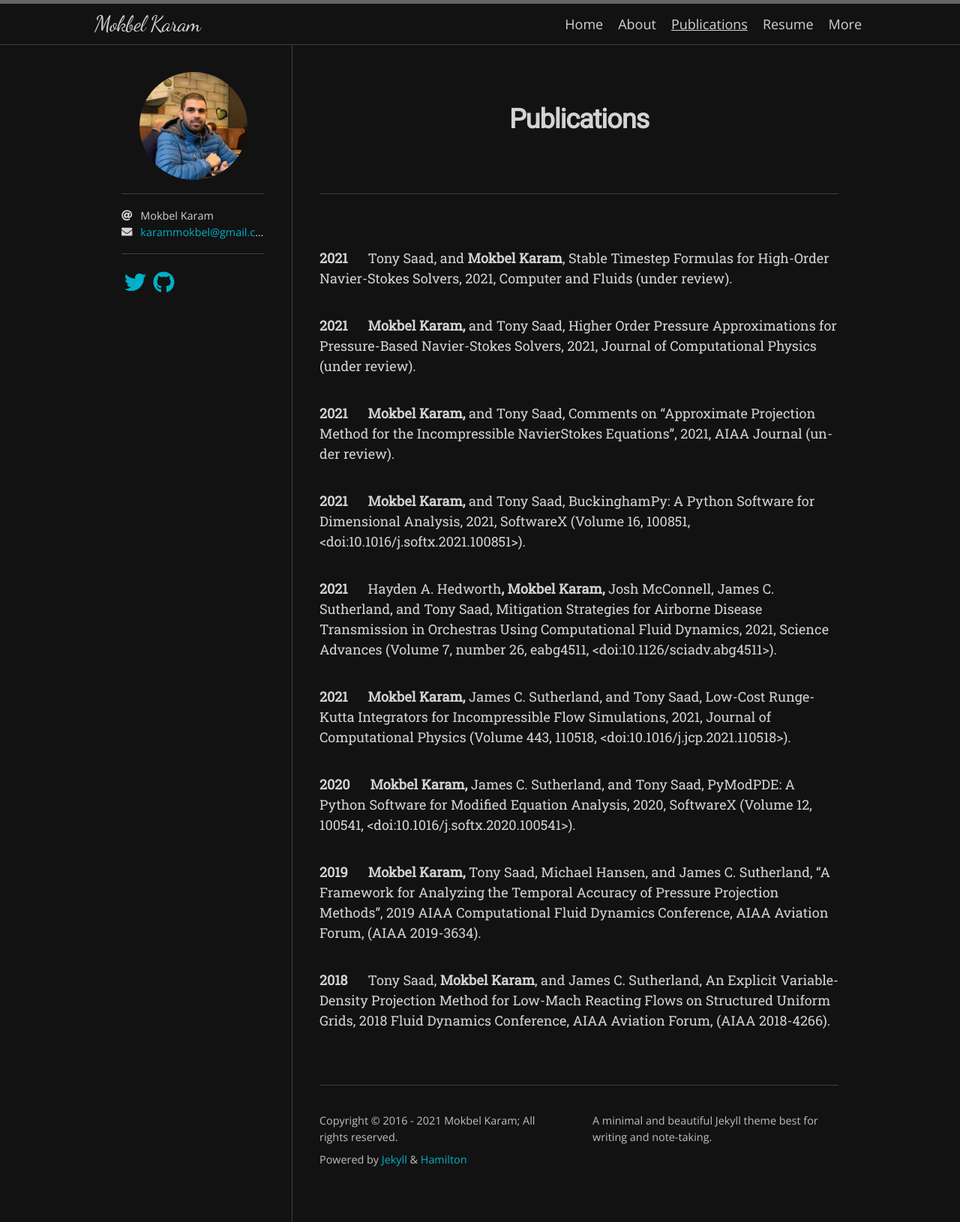
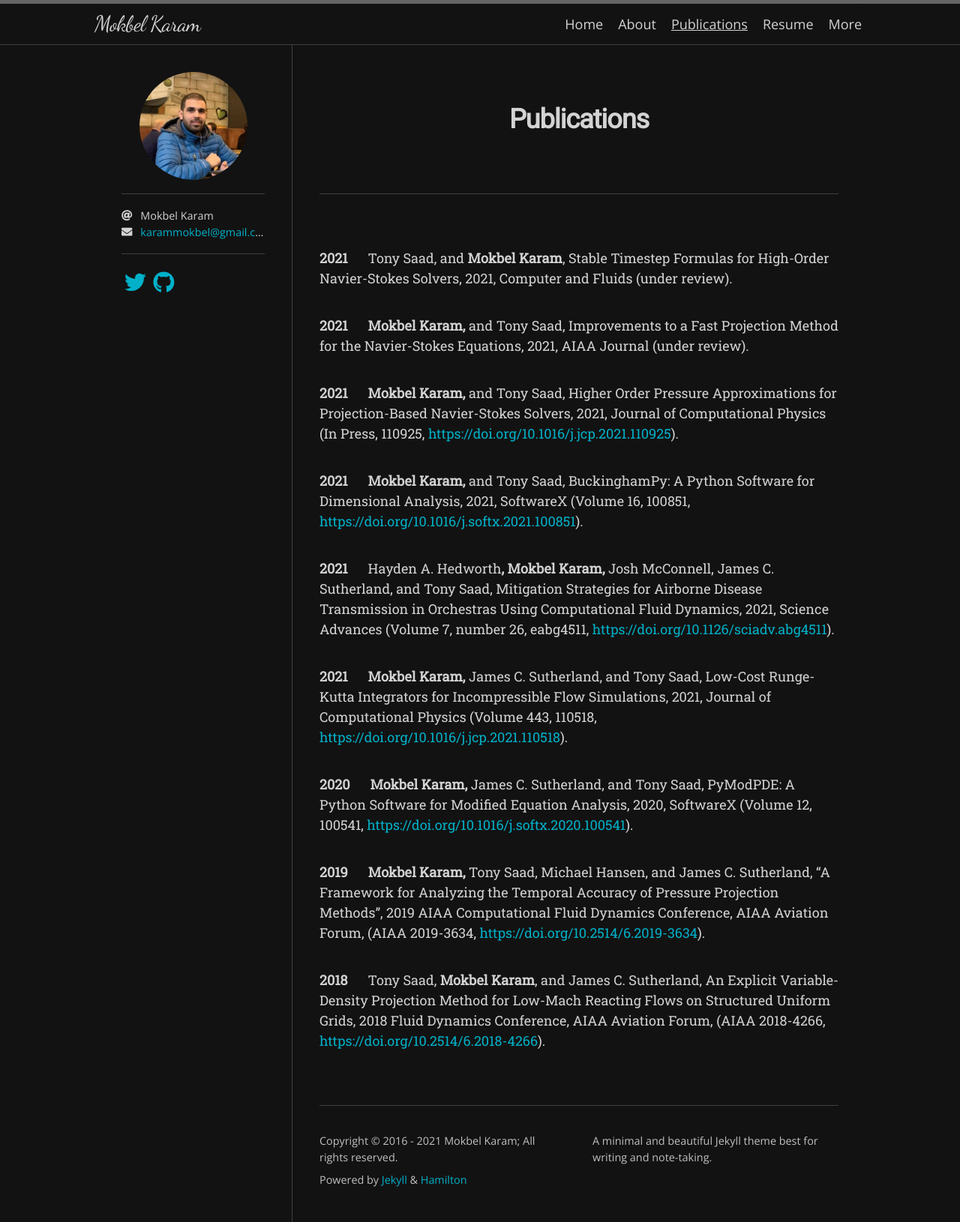
Before and after one commit to mk-95/mk-95.github.io, a Jekyll site: the page built from Publications.md, in a window 1280 px wide. Shown: the whole page at 75% size. Built offline with Jekyll 4.4.1, drawn with Linux system fonts in a browser that asks for light colours; nearby versions of some CDN libraries; some web fonts are replaced.

Commit message:
updated the publications status and added a doi hyperlink for each publication

```diff
--- a/Publications.md
+++ b/Publications.md
@@ -8,39 +8,38 @@ permalink: /Publications/
 **2021** &emsp; Tony Saad, and **Mokbel Karam**, Stable Timestep Formulas for High-Order
 Navier-Stokes Solvers, 2021, Computer and Fluids (under review).
 
+**2021** &emsp; **Mokbel Karam,** and Tony Saad, Improvements to a Fast Projection Method
+for the Navier-Stokes Equations, 2021, AIAA Journal (under review).
+
 **2021** &emsp; **Mokbel Karam,** and Tony Saad, Higher Order Pressure Approximations
-for Pressure-Based Navier-Stokes Solvers, 2021, Journal of Computational
-Physics (under review).
-
-**2021** &emsp; **Mokbel Karam,** and Tony Saad, Comments on "Approximate Projection
-Method for the Incompressible NavierStokes Equations", 2021, AIAA
-Journal (under review).
+for Projection-Based Navier-Stokes Solvers, 2021, Journal of Computational
+Physics (In Press, 110925, [https://doi.org/10.1016/j.jcp.2021.110925](https://doi.org/10.1016/j.jcp.2021.110925)).
 
 **2021** &emsp; **Mokbel Karam,** and Tony Saad, BuckinghamPy: A Python Software for
 Dimensional Analysis, 2021, SoftwareX (Volume 16, 100851,
-<doi:10.1016/j.softx.2021.100851>).
+[https://doi.org/10.1016/j.softx.2021.100851](https://doi.org/10.1016/j.softx.2021.100851)).
 
 **2021** &emsp; Hayden A. Hedworth**, Mokbel Karam,** Josh McConnell, James C.
 Sutherland, and Tony Saad, Mitigation Strategies for Airborne Disease
 Transmission in Orchestras Using Computational Fluid Dynamics, 2021,
 Science Advances (Volume 7, number 26, eabg4511,
-<doi:10.1126/sciadv.abg4511>).
+[https://doi.org/10.1126/sciadv.abg4511](https://doi.org/10.1126/sciadv.abg4511)).
 
 **2021** &emsp; **Mokbel Karam,** James C. Sutherland, and Tony Saad, Low-Cost
 Runge-Kutta Integrators for Incompressible Flow Simulations, 2021,
 Journal of Computational Physics (Volume 443, 110518,
-<doi:10.1016/j.jcp.2021.110518>).
+[https://doi.org/10.1016/j.jcp.2021.110518](https://doi.org/10.1016/j.jcp.2021.110518)).
 
 **2020** &emsp; **Mokbel Karam,** James C. Sutherland, and Tony Saad, PyModPDE: A Python
 Software for Modified Equation Analysis, 2020, SoftwareX (Volume 12,
-100541, <doi:10.1016/j.softx.2020.100541>).
+100541, [https://doi.org/10.1016/j.softx.2020.100541](https://doi.org/10.1016/j.softx.2020.100541)).
 
 **2019** &emsp; **Mokbel Karam,** Tony Saad, Michael Hansen, and James C. Sutherland, "A
 Framework for Analyzing the Temporal Accuracy of Pressure Projection
 Methods", 2019 AIAA Computational Fluid Dynamics Conference, AIAA
-Aviation Forum, (AIAA 2019-3634).
+Aviation Forum, (AIAA 2019-3634, [https://doi.org/10.2514/6.2019-3634](https://doi.org/10.2514/6.2019-3634)).
 
 **2018** &emsp; Tony Saad, **Mokbel Karam**, and James C. Sutherland, An Explicit
 Variable-Density Projection Method for Low-Mach Reacting Flows on
 Structured Uniform Grids, 2018 Fluid Dynamics Conference, AIAA Aviation
-Forum, (AIAA 2018-4266).
+Forum, (AIAA 2018-4266, [https://doi.org/10.2514/6.2018-4266](https://doi.org/10.2514/6.2018-4266)).
```
Also changed, not shown: resume.md (+11 -12 lines).
